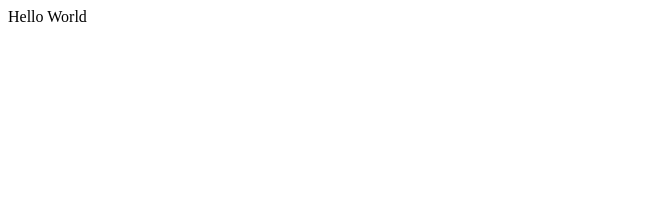
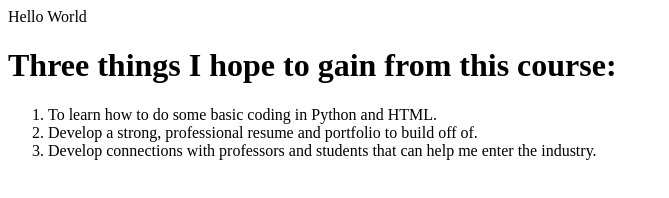
Before and after one commit to moelwefatiosucascades/moelwefatiosucascades.github.io, a plain HTML site: page index.html in a window 1280 px wide. Shown: the whole page, without its empty margins (0-669 px from the left). Drawn offline with Linux system fonts and the light colour scheme.

Commit message:
Completed project 0.2

```diff
--- a/index.html
+++ b/index.html
@@ -1 +1,11 @@
 <p>Hello World</p>
+<div>
+    <h1>
+        Three things I hope to gain from this course:
+    </h1>
+    <ol>
+        <li>To learn how to do some basic coding in Python and HTML.</li>
+        <li>Develop a strong, professional resume and portfolio to build off of.</li>
+        <li>Develop connections with professors and students that can help me enter the industry.</li>
+    </ol>
+</div>
```
Also changed, not shown: README.md.
